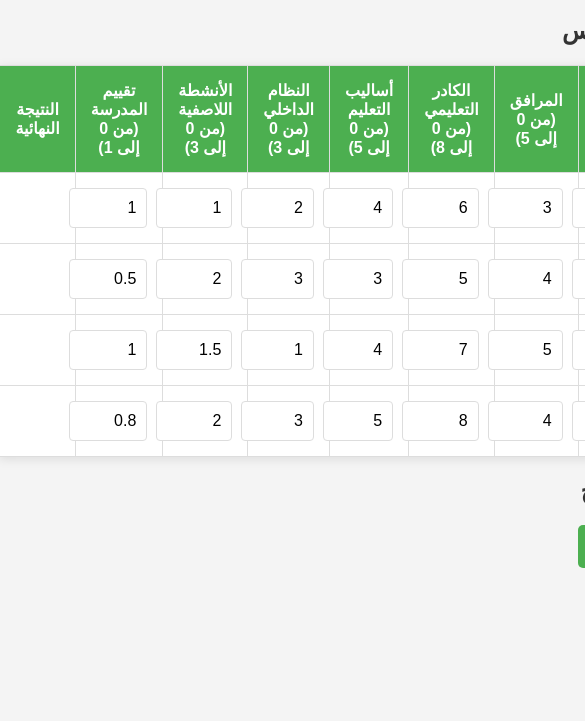
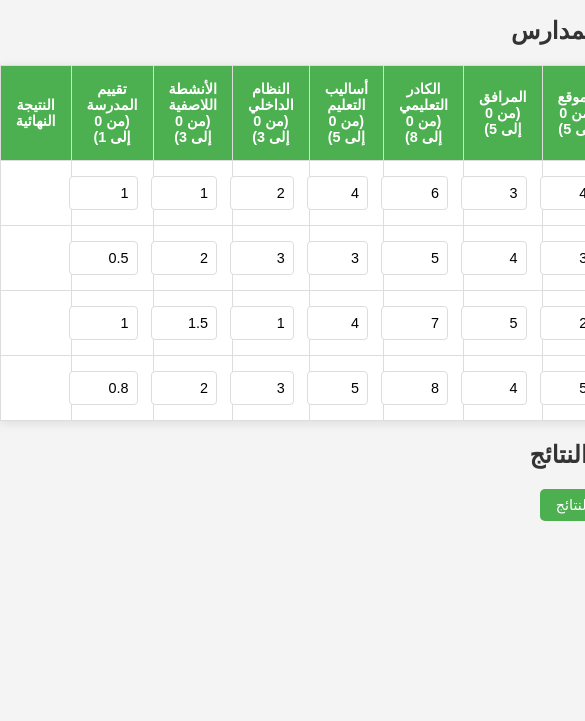
Before and after one commit to Ghadouri/Ghadourii, a plain HTML site: page index.html in a window 390 px wide. Shown: the part 123-844 px from the top of the page, 585 px wide, since content can reach past the window. Drawn offline with Linux system fonts and the light colour scheme.

Commit message:
Update index.html

```diff
--- a/index.html
+++ b/index.html
@@ -32,7 +32,7 @@
         h2 {
             text-align: center;
             color: #333;
-            margin-top: 20px;
+            margin: 20px 0;
         }
         table {
             width: 100%;
@@ -41,7 +41,7 @@
             border-collapse: collapse;
             background-color: white;
             box-shadow: 0 2px 10px rgba(0,0,0,0.1);
-            font-size: 1.2rem; /* زيادة حجم الخط */
+            font-size: 1rem; /* حجم الخط في الجدول */
         }
         table, th, td {
             border: 1px solid #ddd;
@@ -58,7 +58,7 @@
         }
         td input {
             width: 100%;
-            padding: 12px; /* زيادة التباعد داخل الخلايا */
+            padding: 10px; /* زيادة التباعد داخل الخلايا */
             border: 1px solid #ddd;
             border-radius: 4px;
             font-size: 1rem;
@@ -66,28 +66,28 @@
         button {
             display: block;
             margin: 20px auto;
-            padding: 15px 30px;
+            padding: 10px 20px;
             background-color: #4CAF50;
             color: white;
             border: none;
             border-radius: 5px;
             cursor: pointer;
-            font-size: 1.2rem;
+            font-size: 1rem;
         }
         button:hover {
             background-color: #45a049;
         }
         @media (max-width: 768px) {
             table {
-                font-size: 1rem;
+                font-size: 0.9rem;
             }
             td input {
-                padding: 10px;
-                font-size: 1rem;
+                padding: 8px;
+                font-size: 0.9rem;
             }
             button {
-                font-size: 1rem;
-                padding: 12px 24px;
+                font-size: 0.9rem;
+                padding: 8px 16px;
             }
         }
     </style>
```
